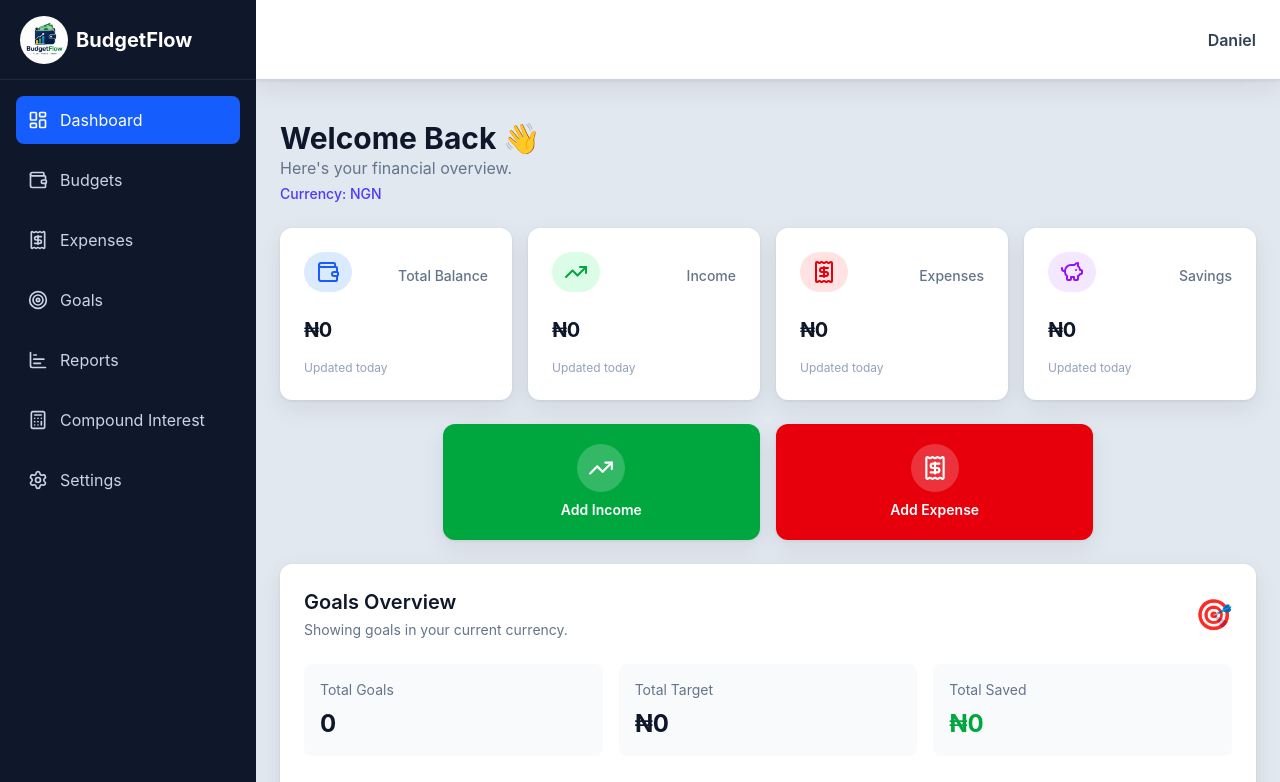
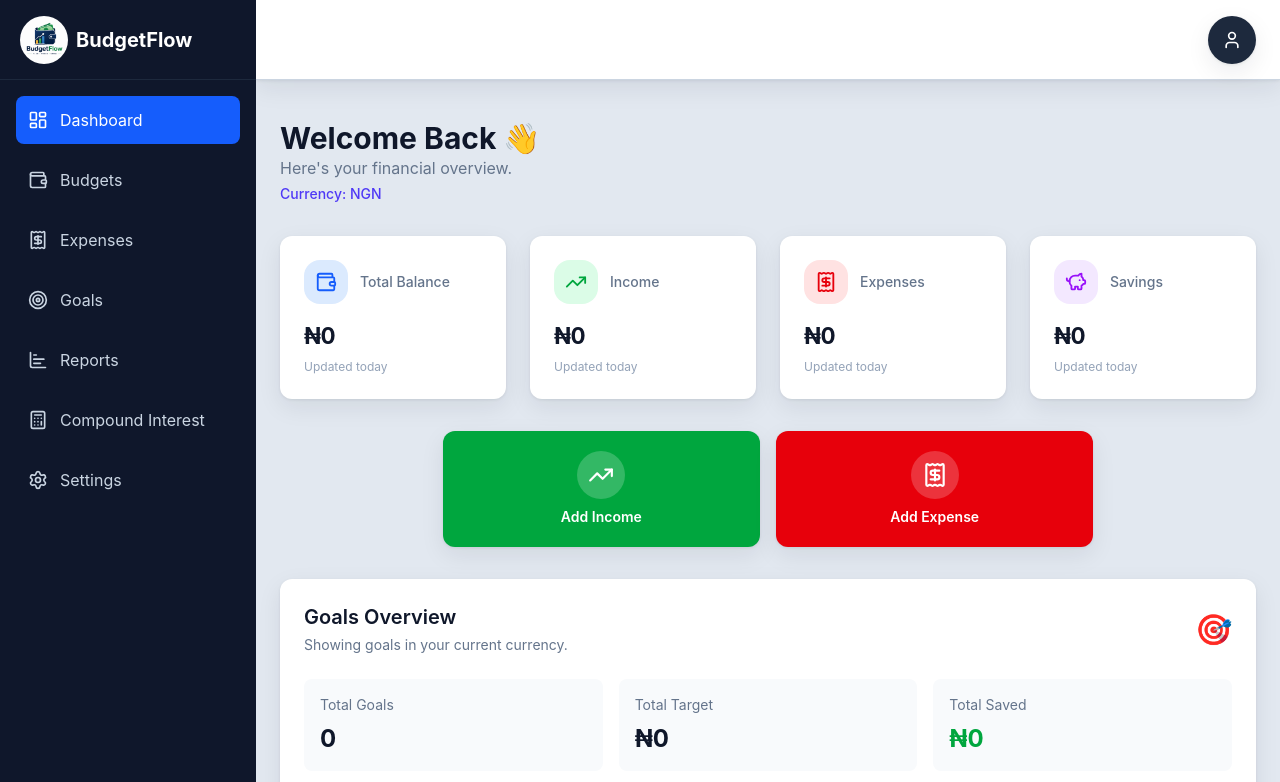
Before and after one commit to skidan007/budgetflow, a React (Vite) app: page / in a window 1280 px wide. Shown: the top 782 px of the page. Built offline with nearby package versions, Linux system fonts and the light colour scheme.

Commit message:
user icon added

```diff
--- a/src/components/Navbar.jsx
+++ b/src/components/Navbar.jsx
@@ -1,5 +1,4 @@
-import { Menu } from "lucide-react";
-
+import { Menu, User } from "lucide-react";
 
 const Navbar = ({ onMenuClick }) => {
   return (
@@ -37,10 +36,14 @@ const Navbar = ({ onMenuClick }) => {
           </h2> */}
         </div>
 
-        {/* USERNAME */}
-        <div className="font-semibold text-slate-700">
-          Daniel
-        </div>
+        {/* USER AVATAR */}
+        <button
+          type="button"
+          aria-label="User profile"
+          className="flex h-12 w-12 items-center justify-center rounded-full bg-slate-800 text-white shadow-sm transition hover:bg-slate-700"
+        >
+          <User size={20} />
+        </button>
 
       </div>
     </header>
--- a/src/components/SummaryCard.jsx
+++ b/src/components/SummaryCard.jsx
@@ -15,22 +15,22 @@ const SummaryCard = ({
   const isNegative = safeAmount < 0;
 
   return (
-    <div className="rounded-xl bg-white p-6 shadow-md">
-      <div className="mb-2 flex gap-3 items-center justify-between">
+    <div className="h-full rounded-xl bg-white p-5 shadow-md ring-1 ring-slate-100 sm:p-6">
+      <div className="mb-4 flex items-center gap-3">
         {Icon && (
           <div
-            className={`mb-2 flex h-10 w-12 items-center justify-center rounded-full ${iconBg}`}
+            className={`flex h-11 w-11 items-center justify-center rounded-2xl ${iconBg}`}
           >
-            <Icon className={iconColor} size={24} />
+            <Icon className={`${iconColor} shrink-0`} size={22} />
           </div>
         )}
 
-        <h3 className="text-sm font-medium text-slate-500">{title}</h3>
+        <h3 className="text-sm font-medium leading-none text-slate-500">{title}</h3>
       </div>
 
-      <div className="grid md:col-2  items-center gap-2">
+      <div className="space-y-2">
         <p
-          className={`mt-2 text-xl font-bold sm:text tracking-tight ${
+          className={`text-xl font-bold tracking-tight sm:text-[1.4rem] ${
             isNegative ? "text-red-600" : "text-slate-900"
           }`}
         >
@@ -38,7 +38,7 @@ const SummaryCard = ({
           {safeAmount.toLocaleString()}
         </p>
 
-        <p className="mt-2 text-xs text-slate-400">Updated today</p>
+        <p className="text-xs text-slate-400">Updated today</p>
       </div>
     </div>
   );
--- a/src/pages/Dashboard.jsx
+++ b/src/pages/Dashboard.jsx
@@ -451,7 +451,7 @@ function Dashboard() {
   ];
 
   return (
-    <section className="space-y-6">
+    <section className="space-y-8">
       {/* HEADER */}
 
       <div>
@@ -466,7 +466,7 @@ function Dashboard() {
 
       {/* SUMMARY CARDS */}
 
-      <div className="grid grid-cols-2 gap-4 md:grid-cols-2 xl:grid-cols-4">
+      <div className="grid grid-cols-2 gap-4 items-stretch md:grid-cols-2 md:gap-5 xl:grid-cols-4 xl:gap-6">
         {summaryCards.map((card) => (
           <SummaryCard
             key={card.title}
```
